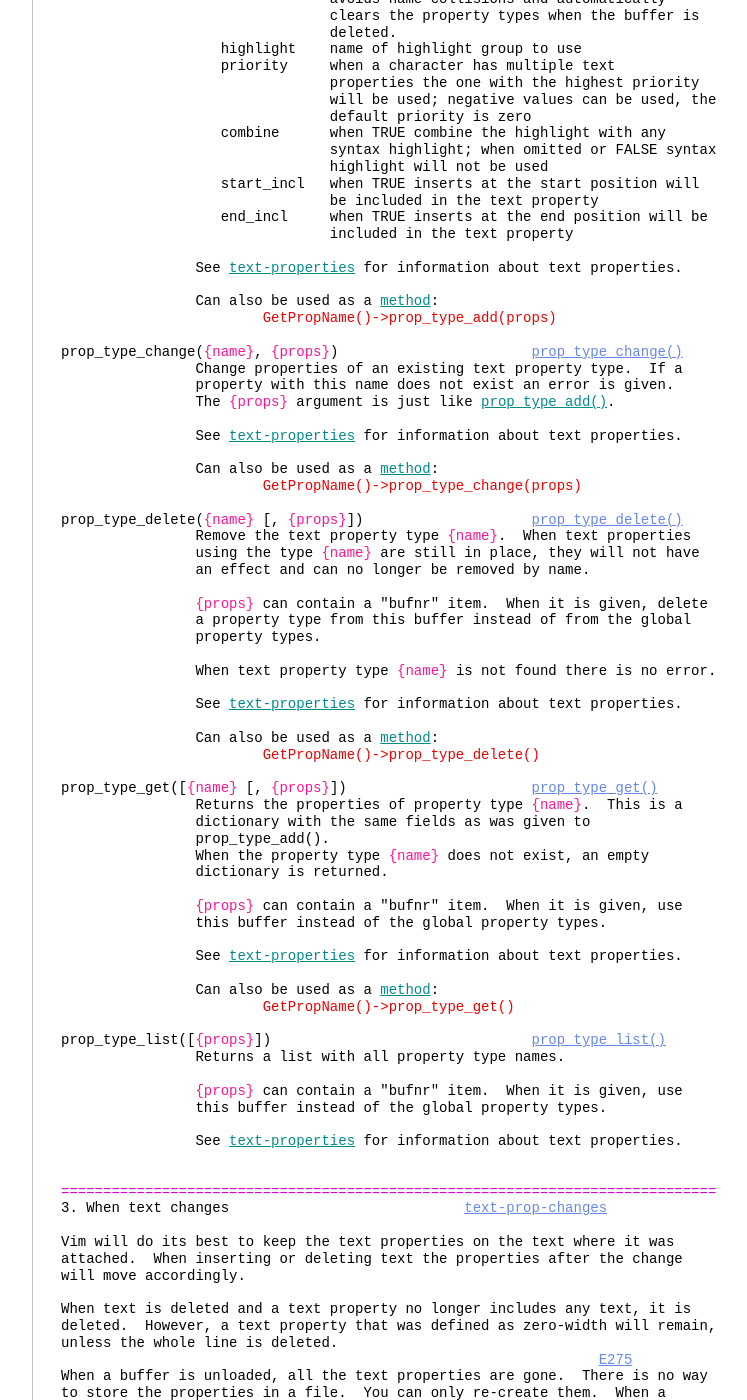
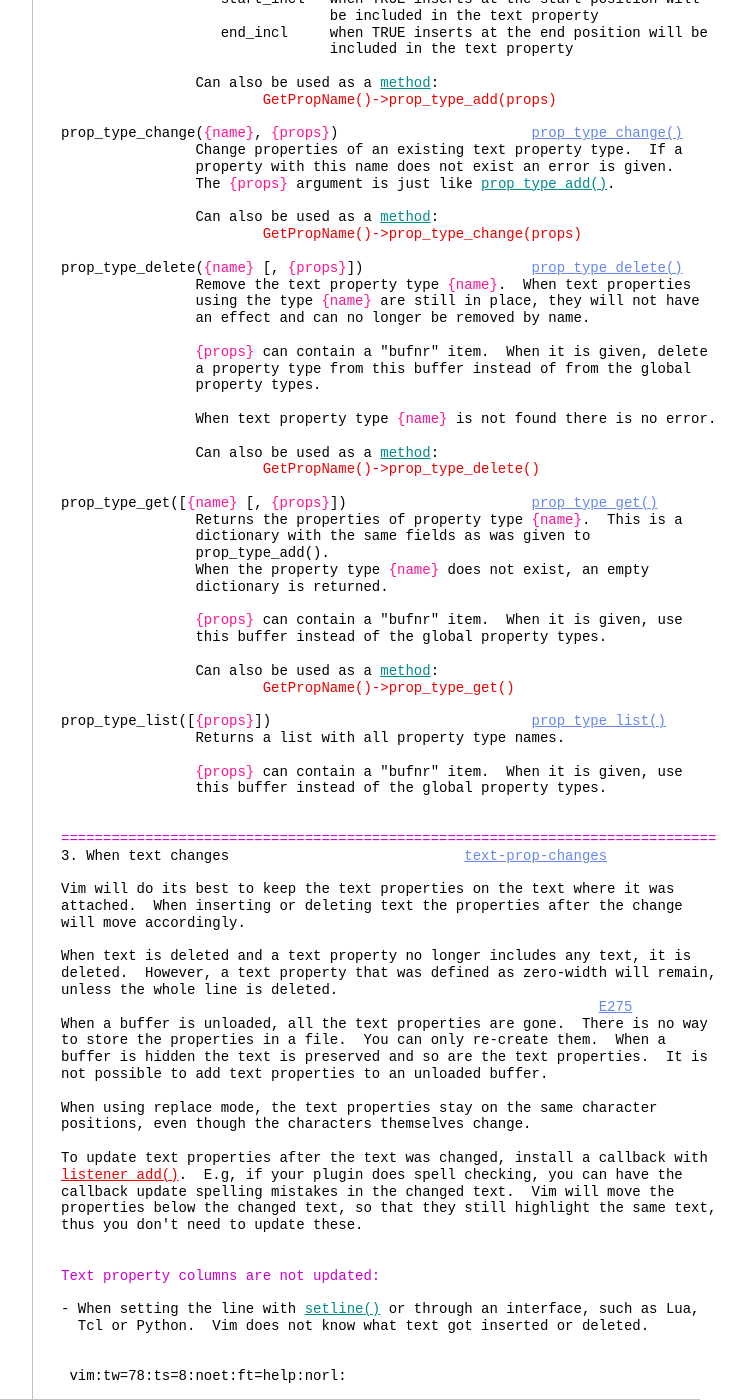
Before and after one commit to vim-jp/vimdoc-en, a Jekyll site: the page built from textprop.html, in a window 1280 px wide and 1400 px high, scrolled down 4596 px. Shown: the whole window, without its empty margins (340-1087 px from the left). Built offline with Jekyll 4.4.1, drawn with Linux system fonts in a browser that asks for light colours; nearby versions of some CDN libraries; comment, search, counter and statistics services are not loaded; some of the changed text lies outside the part shown.

Commit message:
Generated by Travis JOB 1086.1
https://travis-ci.org/vim-jp/vimdoc-en/builds/635514010

```diff
--- a/textprop.html
+++ b/textprop.html
@@ -159,8 +159,6 @@
 &nbsp;&nbsp;&nbsp;&nbsp;&nbsp;&nbsp;&nbsp;&nbsp;&nbsp;&nbsp;&nbsp;&nbsp;&nbsp;&nbsp;&nbsp;&nbsp;added to. When not found, the global property types are used.<br>
 &nbsp;&nbsp;&nbsp;&nbsp;&nbsp;&nbsp;&nbsp;&nbsp;&nbsp;&nbsp;&nbsp;&nbsp;&nbsp;&nbsp;&nbsp;&nbsp;If not found an error is given.<br>
 <br>
-&nbsp;&nbsp;&nbsp;&nbsp;&nbsp;&nbsp;&nbsp;&nbsp;&nbsp;&nbsp;&nbsp;&nbsp;&nbsp;&nbsp;&nbsp;&nbsp;See&nbsp;<a class="Identifier" href="textprop.html#text-properties">text-properties</a>&nbsp;for information about text properties.<br>
-<br>
 &nbsp;&nbsp;&nbsp;&nbsp;&nbsp;&nbsp;&nbsp;&nbsp;&nbsp;&nbsp;&nbsp;&nbsp;&nbsp;&nbsp;&nbsp;&nbsp;Can also be used as a&nbsp;<a class="Identifier" href="eval.html#method">method</a>:<br>
 <div class="helpExample">&nbsp;&nbsp;&nbsp;&nbsp;&nbsp;&nbsp;&nbsp;&nbsp;&nbsp;&nbsp;&nbsp;&nbsp;&nbsp;&nbsp;&nbsp;&nbsp;&nbsp;&nbsp;&nbsp;&nbsp;&nbsp;&nbsp;&nbsp;&nbsp;GetLnum()-&gt;prop_add(col, props)</div>
 <br>
@@ -173,14 +171,11 @@
 &nbsp;&nbsp;&nbsp;&nbsp;&nbsp;&nbsp;&nbsp;&nbsp;&nbsp;&nbsp;&nbsp;&nbsp;&nbsp;&nbsp;&nbsp;&nbsp;When&nbsp;<span class="Special">{props}</span>&nbsp;contains a &quot;bufnr&quot; item use this buffer,<br>
 &nbsp;&nbsp;&nbsp;&nbsp;&nbsp;&nbsp;&nbsp;&nbsp;&nbsp;&nbsp;&nbsp;&nbsp;&nbsp;&nbsp;&nbsp;&nbsp;otherwise use the current buffer.<br>
 <br>
-&nbsp;&nbsp;&nbsp;&nbsp;&nbsp;&nbsp;&nbsp;&nbsp;&nbsp;&nbsp;&nbsp;&nbsp;&nbsp;&nbsp;&nbsp;&nbsp;See&nbsp;<a class="Identifier" href="textprop.html#text-properties">text-properties</a>&nbsp;for information about text properties.<br>
-<br>
 &nbsp;&nbsp;&nbsp;&nbsp;&nbsp;&nbsp;&nbsp;&nbsp;&nbsp;&nbsp;&nbsp;&nbsp;&nbsp;&nbsp;&nbsp;&nbsp;Can also be used as a&nbsp;<a class="Identifier" href="eval.html#method">method</a>:<br>
 <div class="helpExample">&nbsp;&nbsp;&nbsp;&nbsp;&nbsp;&nbsp;&nbsp;&nbsp;&nbsp;&nbsp;&nbsp;&nbsp;&nbsp;&nbsp;&nbsp;&nbsp;&nbsp;&nbsp;&nbsp;&nbsp;&nbsp;&nbsp;&nbsp;&nbsp;GetLnum()-&gt;prop_clear()</div>
 <br>
 &nbsp;&nbsp;&nbsp;&nbsp;&nbsp;&nbsp;&nbsp;&nbsp;&nbsp;&nbsp;&nbsp;&nbsp;&nbsp;&nbsp;&nbsp;&nbsp;&nbsp;&nbsp;&nbsp;&nbsp;&nbsp;&nbsp;&nbsp;&nbsp;&nbsp;&nbsp;&nbsp;&nbsp;&nbsp;&nbsp;&nbsp;&nbsp;&nbsp;&nbsp;&nbsp;&nbsp;&nbsp;&nbsp;&nbsp;&nbsp;&nbsp;&nbsp;&nbsp;&nbsp;&nbsp;&nbsp;&nbsp;&nbsp;&nbsp;&nbsp;&nbsp;&nbsp;&nbsp;&nbsp;&nbsp;&nbsp;<a class="Constant" href="textprop.html#prop_find()" name="prop_find()">prop_find()</a><br>
 prop_find(<span class="Special">{props}</span>&nbsp;[,&nbsp;<span class="Special">{direction}</span>])<br>
-&nbsp;&nbsp;&nbsp;&nbsp;&nbsp;&nbsp;&nbsp;&nbsp;&nbsp;&nbsp;&nbsp;&nbsp;&nbsp;&nbsp;&nbsp;&nbsp;<span class="Special">{not implemented yet}</span><br>
 &nbsp;&nbsp;&nbsp;&nbsp;&nbsp;&nbsp;&nbsp;&nbsp;&nbsp;&nbsp;&nbsp;&nbsp;&nbsp;&nbsp;&nbsp;&nbsp;Search for a text property as specified with&nbsp;<span class="Special">{props}</span>:<br>
 &nbsp;&nbsp;&nbsp;&nbsp;&nbsp;&nbsp;&nbsp;&nbsp;&nbsp;&nbsp;&nbsp;&nbsp;&nbsp;&nbsp;&nbsp;&nbsp;&nbsp;&nbsp; id&nbsp;&nbsp;&nbsp;&nbsp;&nbsp;&nbsp;&nbsp;&nbsp;&nbsp;&nbsp; property with this ID<br>
 &nbsp;&nbsp;&nbsp;&nbsp;&nbsp;&nbsp;&nbsp;&nbsp;&nbsp;&nbsp;&nbsp;&nbsp;&nbsp;&nbsp;&nbsp;&nbsp;&nbsp;&nbsp; type&nbsp;&nbsp;&nbsp;&nbsp;&nbsp;&nbsp;&nbsp;&nbsp; property with this type name<br>
@@ -202,8 +197,6 @@
 &nbsp;&nbsp;&nbsp;&nbsp;&nbsp;&nbsp;&nbsp;&nbsp;&nbsp;&nbsp;&nbsp;&nbsp;&nbsp;&nbsp;&nbsp;&nbsp;If a match is found then a Dict is returned with the entries<br>
 &nbsp;&nbsp;&nbsp;&nbsp;&nbsp;&nbsp;&nbsp;&nbsp;&nbsp;&nbsp;&nbsp;&nbsp;&nbsp;&nbsp;&nbsp;&nbsp;as with prop_list(), and additionally an &quot;lnum&quot; entry.<br>
 &nbsp;&nbsp;&nbsp;&nbsp;&nbsp;&nbsp;&nbsp;&nbsp;&nbsp;&nbsp;&nbsp;&nbsp;&nbsp;&nbsp;&nbsp;&nbsp;If no match is found then an empty Dict is returned.<br>
-<br>
-&nbsp;&nbsp;&nbsp;&nbsp;&nbsp;&nbsp;&nbsp;&nbsp;&nbsp;&nbsp;&nbsp;&nbsp;&nbsp;&nbsp;&nbsp;&nbsp;See&nbsp;<a class="Identifier" href="textprop.html#text-properties">text-properties</a>&nbsp;for information about text properties.<br>
 <br>
 <br>
 prop_list(<span class="Special">{lnum}</span>&nbsp;[,&nbsp;<span class="Special">{props}</span>])&nbsp;&nbsp;&nbsp;&nbsp;&nbsp;&nbsp;&nbsp;&nbsp;&nbsp;&nbsp;&nbsp;&nbsp;&nbsp;&nbsp;&nbsp;&nbsp;&nbsp;&nbsp;&nbsp;&nbsp;&nbsp;&nbsp;&nbsp;&nbsp;&nbsp;&nbsp;&nbsp;<a class="Constant" href="textprop.html#prop_list()" name="prop_list()">prop_list()</a><br>
@@ -228,8 +221,6 @@
 &nbsp;&nbsp;&nbsp;&nbsp;&nbsp;&nbsp;&nbsp;&nbsp;&nbsp;&nbsp;&nbsp;&nbsp;&nbsp;&nbsp;&nbsp;&nbsp;When &quot;end&quot; is zero the property continues in the next line.<br>
 &nbsp;&nbsp;&nbsp;&nbsp;&nbsp;&nbsp;&nbsp;&nbsp;&nbsp;&nbsp;&nbsp;&nbsp;&nbsp;&nbsp;&nbsp;&nbsp;The line break after this line is included.<br>
 <br>
-&nbsp;&nbsp;&nbsp;&nbsp;&nbsp;&nbsp;&nbsp;&nbsp;&nbsp;&nbsp;&nbsp;&nbsp;&nbsp;&nbsp;&nbsp;&nbsp;See&nbsp;<a class="Identifier" href="textprop.html#text-properties">text-properties</a>&nbsp;for information about text properties.<br>
-<br>
 &nbsp;&nbsp;&nbsp;&nbsp;&nbsp;&nbsp;&nbsp;&nbsp;&nbsp;&nbsp;&nbsp;&nbsp;&nbsp;&nbsp;&nbsp;&nbsp;Can also be used as a&nbsp;<a class="Identifier" href="eval.html#method">method</a>:<br>
 <div class="helpExample">&nbsp;&nbsp;&nbsp;&nbsp;&nbsp;&nbsp;&nbsp;&nbsp;&nbsp;&nbsp;&nbsp;&nbsp;&nbsp;&nbsp;&nbsp;&nbsp;&nbsp;&nbsp;&nbsp;&nbsp;&nbsp;&nbsp;&nbsp;&nbsp;GetLnum()-&gt;prop_list()</div>
 <br>
@@ -252,8 +243,6 @@
 &nbsp;&nbsp;&nbsp;&nbsp;&nbsp;&nbsp;&nbsp;&nbsp;&nbsp;&nbsp;&nbsp;&nbsp;&nbsp;&nbsp;&nbsp;&nbsp;If buffer &quot;bufnr&quot; is not loaded then nothing happens.<br>
 <br>
 &nbsp;&nbsp;&nbsp;&nbsp;&nbsp;&nbsp;&nbsp;&nbsp;&nbsp;&nbsp;&nbsp;&nbsp;&nbsp;&nbsp;&nbsp;&nbsp;Returns the number of properties that were removed.<br>
-<br>
-&nbsp;&nbsp;&nbsp;&nbsp;&nbsp;&nbsp;&nbsp;&nbsp;&nbsp;&nbsp;&nbsp;&nbsp;&nbsp;&nbsp;&nbsp;&nbsp;See&nbsp;<a class="Identifier" href="textprop.html#text-properties">text-properties</a>&nbsp;for information about text properties.<br>
 <br>
 &nbsp;&nbsp;&nbsp;&nbsp;&nbsp;&nbsp;&nbsp;&nbsp;&nbsp;&nbsp;&nbsp;&nbsp;&nbsp;&nbsp;&nbsp;&nbsp;Can also be used as a&nbsp;<a class="Identifier" href="eval.html#method">method</a>:<br>
 <div class="helpExample">&nbsp;&nbsp;&nbsp;&nbsp;&nbsp;&nbsp;&nbsp;&nbsp;&nbsp;&nbsp;&nbsp;&nbsp;&nbsp;&nbsp;&nbsp;&nbsp;&nbsp;&nbsp;&nbsp;&nbsp;&nbsp;&nbsp;&nbsp;&nbsp;GetProps()-&gt;prop_remove()</div>
@@ -280,8 +269,6 @@
 &nbsp;&nbsp;&nbsp;&nbsp;&nbsp;&nbsp;&nbsp;&nbsp;&nbsp;&nbsp;&nbsp;&nbsp;&nbsp;&nbsp;&nbsp;&nbsp;&nbsp;&nbsp; end_incl&nbsp;&nbsp;&nbsp;&nbsp; when TRUE inserts at the end position will be<br>
 &nbsp;&nbsp;&nbsp;&nbsp;&nbsp;&nbsp;&nbsp;&nbsp;&nbsp;&nbsp;&nbsp;&nbsp;&nbsp;&nbsp;&nbsp;&nbsp;&nbsp;&nbsp;&nbsp;&nbsp;&nbsp;&nbsp;&nbsp;&nbsp;&nbsp;&nbsp;&nbsp;&nbsp;&nbsp;&nbsp;&nbsp;&nbsp;included in the text property<br>
 <br>
-&nbsp;&nbsp;&nbsp;&nbsp;&nbsp;&nbsp;&nbsp;&nbsp;&nbsp;&nbsp;&nbsp;&nbsp;&nbsp;&nbsp;&nbsp;&nbsp;See&nbsp;<a class="Identifier" href="textprop.html#text-properties">text-properties</a>&nbsp;for information about text properties.<br>
-<br>
 &nbsp;&nbsp;&nbsp;&nbsp;&nbsp;&nbsp;&nbsp;&nbsp;&nbsp;&nbsp;&nbsp;&nbsp;&nbsp;&nbsp;&nbsp;&nbsp;Can also be used as a&nbsp;<a class="Identifier" href="eval.html#method">method</a>:<br>
 <div class="helpExample">&nbsp;&nbsp;&nbsp;&nbsp;&nbsp;&nbsp;&nbsp;&nbsp;&nbsp;&nbsp;&nbsp;&nbsp;&nbsp;&nbsp;&nbsp;&nbsp;&nbsp;&nbsp;&nbsp;&nbsp;&nbsp;&nbsp;&nbsp;&nbsp;GetPropName()-&gt;prop_type_add(props)</div>
 <br>
@@ -289,8 +276,6 @@
 &nbsp;&nbsp;&nbsp;&nbsp;&nbsp;&nbsp;&nbsp;&nbsp;&nbsp;&nbsp;&nbsp;&nbsp;&nbsp;&nbsp;&nbsp;&nbsp;Change properties of an existing text property type.&nbsp;&nbsp;If a<br>
 &nbsp;&nbsp;&nbsp;&nbsp;&nbsp;&nbsp;&nbsp;&nbsp;&nbsp;&nbsp;&nbsp;&nbsp;&nbsp;&nbsp;&nbsp;&nbsp;property with this name does not exist an error is given.<br>
 &nbsp;&nbsp;&nbsp;&nbsp;&nbsp;&nbsp;&nbsp;&nbsp;&nbsp;&nbsp;&nbsp;&nbsp;&nbsp;&nbsp;&nbsp;&nbsp;The&nbsp;<span class="Special">{props}</span>&nbsp;argument is just like&nbsp;<a class="Identifier" href="textprop.html#prop_type_add()">prop_type_add()</a>.<br>
-<br>
-&nbsp;&nbsp;&nbsp;&nbsp;&nbsp;&nbsp;&nbsp;&nbsp;&nbsp;&nbsp;&nbsp;&nbsp;&nbsp;&nbsp;&nbsp;&nbsp;See&nbsp;<a class="Identifier" href="textprop.html#text-properties">text-properties</a>&nbsp;for information about text properties.<br>
 <br>
 &nbsp;&nbsp;&nbsp;&nbsp;&nbsp;&nbsp;&nbsp;&nbsp;&nbsp;&nbsp;&nbsp;&nbsp;&nbsp;&nbsp;&nbsp;&nbsp;Can also be used as a&nbsp;<a class="Identifier" href="eval.html#method">method</a>:<br>
 <div class="helpExample">&nbsp;&nbsp;&nbsp;&nbsp;&nbsp;&nbsp;&nbsp;&nbsp;&nbsp;&nbsp;&nbsp;&nbsp;&nbsp;&nbsp;&nbsp;&nbsp;&nbsp;&nbsp;&nbsp;&nbsp;&nbsp;&nbsp;&nbsp;&nbsp;GetPropName()-&gt;prop_type_change(props)</div>
@@ -306,8 +291,6 @@
 <br>
 &nbsp;&nbsp;&nbsp;&nbsp;&nbsp;&nbsp;&nbsp;&nbsp;&nbsp;&nbsp;&nbsp;&nbsp;&nbsp;&nbsp;&nbsp;&nbsp;When text property type&nbsp;<span class="Special">{name}</span>&nbsp;is not found there is no error.<br>
 <br>
-&nbsp;&nbsp;&nbsp;&nbsp;&nbsp;&nbsp;&nbsp;&nbsp;&nbsp;&nbsp;&nbsp;&nbsp;&nbsp;&nbsp;&nbsp;&nbsp;See&nbsp;<a class="Identifier" href="textprop.html#text-properties">text-properties</a>&nbsp;for information about text properties.<br>
-<br>
 &nbsp;&nbsp;&nbsp;&nbsp;&nbsp;&nbsp;&nbsp;&nbsp;&nbsp;&nbsp;&nbsp;&nbsp;&nbsp;&nbsp;&nbsp;&nbsp;Can also be used as a&nbsp;<a class="Identifier" href="eval.html#method">method</a>:<br>
 <div class="helpExample">&nbsp;&nbsp;&nbsp;&nbsp;&nbsp;&nbsp;&nbsp;&nbsp;&nbsp;&nbsp;&nbsp;&nbsp;&nbsp;&nbsp;&nbsp;&nbsp;&nbsp;&nbsp;&nbsp;&nbsp;&nbsp;&nbsp;&nbsp;&nbsp;GetPropName()-&gt;prop_type_delete()</div>
 <br>
@@ -321,8 +304,6 @@
 &nbsp;&nbsp;&nbsp;&nbsp;&nbsp;&nbsp;&nbsp;&nbsp;&nbsp;&nbsp;&nbsp;&nbsp;&nbsp;&nbsp;&nbsp;&nbsp;<span class="Special">{props}</span>&nbsp;can contain a &quot;bufnr&quot; item.&nbsp;&nbsp;When it is given, use<br>
 &nbsp;&nbsp;&nbsp;&nbsp;&nbsp;&nbsp;&nbsp;&nbsp;&nbsp;&nbsp;&nbsp;&nbsp;&nbsp;&nbsp;&nbsp;&nbsp;this buffer instead of the global property types.<br>
 <br>
-&nbsp;&nbsp;&nbsp;&nbsp;&nbsp;&nbsp;&nbsp;&nbsp;&nbsp;&nbsp;&nbsp;&nbsp;&nbsp;&nbsp;&nbsp;&nbsp;See&nbsp;<a class="Identifier" href="textprop.html#text-properties">text-properties</a>&nbsp;for information about text properties.<br>
-<br>
 &nbsp;&nbsp;&nbsp;&nbsp;&nbsp;&nbsp;&nbsp;&nbsp;&nbsp;&nbsp;&nbsp;&nbsp;&nbsp;&nbsp;&nbsp;&nbsp;Can also be used as a&nbsp;<a class="Identifier" href="eval.html#method">method</a>:<br>
 <div class="helpExample">&nbsp;&nbsp;&nbsp;&nbsp;&nbsp;&nbsp;&nbsp;&nbsp;&nbsp;&nbsp;&nbsp;&nbsp;&nbsp;&nbsp;&nbsp;&nbsp;&nbsp;&nbsp;&nbsp;&nbsp;&nbsp;&nbsp;&nbsp;&nbsp;GetPropName()-&gt;prop_type_get()</div>
 <br>
@@ -331,8 +312,6 @@
 <br>
 &nbsp;&nbsp;&nbsp;&nbsp;&nbsp;&nbsp;&nbsp;&nbsp;&nbsp;&nbsp;&nbsp;&nbsp;&nbsp;&nbsp;&nbsp;&nbsp;<span class="Special">{props}</span>&nbsp;can contain a &quot;bufnr&quot; item.&nbsp;&nbsp;When it is given, use<br>
 &nbsp;&nbsp;&nbsp;&nbsp;&nbsp;&nbsp;&nbsp;&nbsp;&nbsp;&nbsp;&nbsp;&nbsp;&nbsp;&nbsp;&nbsp;&nbsp;this buffer instead of the global property types.<br>
-<br>
-&nbsp;&nbsp;&nbsp;&nbsp;&nbsp;&nbsp;&nbsp;&nbsp;&nbsp;&nbsp;&nbsp;&nbsp;&nbsp;&nbsp;&nbsp;&nbsp;See&nbsp;<a class="Identifier" href="textprop.html#text-properties">text-properties</a>&nbsp;for information about text properties.<br>
 <br>
 <br>
 <span class="PreProc">==============================================================================</span><br>
```
